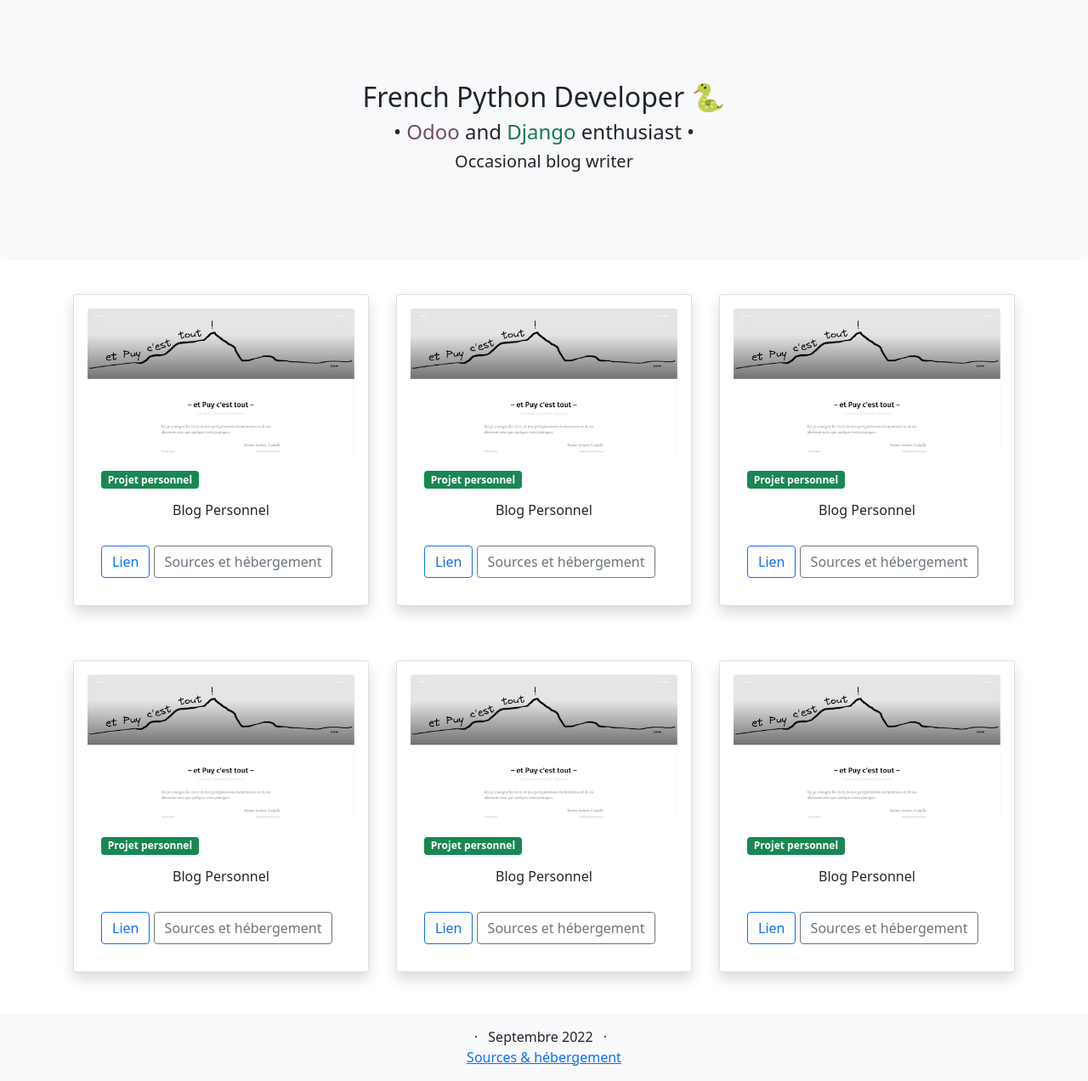
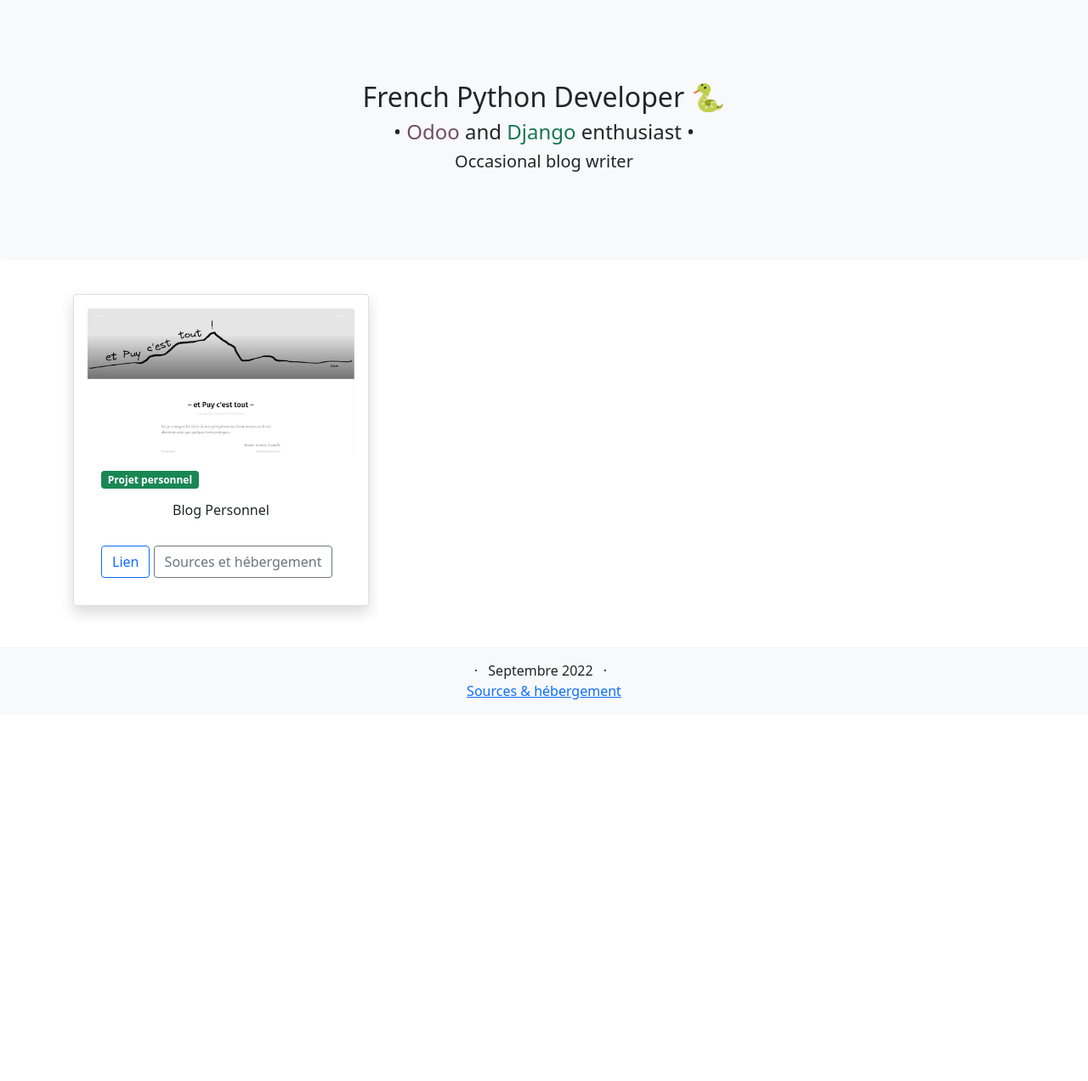
Before and after one commit to CamClrt/camclrt_flask_project, a Flask app: page / in a window 1280 px wide. Shown: the part 57-1329 px from the top of the page at 85% size. After the commit the page ends 880 px from the top, so only its background shows below. Run offline with Flask 2, Linux system fonts and the light colour scheme.

Commit message:
imp content to layout + index templates

```diff
--- a/main.py
+++ b/main.py
@@ -6,4 +6,13 @@
 
 @app.route("/")
 def index():
-    return render_template("index.html")
+    res = {
+        "img": "et_puy_c_est_tout.png",
+        "title": "Projet personnel",
+        "tag": "Blog Personnel",
+        "btn1_url": "https://www.et-puy-c-est-tout.fr",
+        "btn1_name": "Lien",
+        "btn2_url": "https://github.com/CamClrt/et-Puy-c-est-tout",
+        "btn2_name": "Sources et hébergement",
+    }
+    return render_template("index.html", res=res)
--- a/templates/index.html
+++ b/templates/index.html
@@ -18,84 +18,14 @@
 
             <div class="col-12 col-lg-4">
                 <div class="card mx-1 my-3 shadow p-3 mb-5 bg-white rounded">
-                    <img alt="illustration" class="card-img-top" src="static/img/et_puy_c_est_tout.png">
+                    <img alt="illustration" class="card-img-top" src="static/img/{{ res.img }}">
                     <div class="card-body">
-                        <span class="badge bg-success mb-3">Projet personnel</span>
-                        <h6 class="card-title text-center">Blog Personnel</h6><br>
-                        <a class="btn btn-outline-primary" href="https://www.et-puy-c-est-tout.fr"
-                           role="button" target="_blank">Lien</a>
-                        <a class="btn btn-outline-secondary" href="https://github.com/CamClrt/et-Puy-c-est-tout"
-                           role="button" target="_blank">Sources et hébergement</a>
-                    </div>
-                </div>
-            </div>
-
-            <div class="col-12 col-lg-4">
-                <div class="card mx-1 my-3 shadow p-3 mb-5 bg-white rounded">
-                    <img alt="illustration" class="card-img-top" src="static/img/et_puy_c_est_tout.png">
-                    <div class="card-body">
-                        <span class="badge bg-success mb-3">Projet personnel</span>
-                        <h6 class="card-title text-center">Blog Personnel</h6><br>
-                        <a class="btn btn-outline-primary" href="https://www.et-puy-c-est-tout.fr"
-                           role="button" target="_blank">Lien</a>
-                        <a class="btn btn-outline-secondary" href="https://github.com/CamClrt/et-Puy-c-est-tout"
-                           role="button" target="_blank">Sources et hébergement</a>
-                    </div>
-                </div>
-            </div>
-
-            <div class="col-12 col-lg-4">
-                <div class="card mx-1 my-3 shadow p-3 mb-5 bg-white rounded">
-                    <img alt="illustration" class="card-img-top" src="static/img/et_puy_c_est_tout.png">
-                    <div class="card-body">
-                        <span class="badge bg-success mb-3">Projet personnel</span>
-                        <h6 class="card-title text-center">Blog Personnel</h6><br>
-                        <a class="btn btn-outline-primary" href="https://www.et-puy-c-est-tout.fr"
-                           role="button" target="_blank">Lien</a>
-                        <a class="btn btn-outline-secondary" href="https://github.com/CamClrt/et-Puy-c-est-tout"
-                           role="button" target="_blank">Sources et hébergement</a>
-                    </div>
-                </div>
-            </div>
-
-            <div class="col-12 col-lg-4">
-                <div class="card mx-1 my-3 shadow p-3 mb-5 bg-white rounded">
-                    <img alt="illustration" class="card-img-top" src="static/img/et_puy_c_est_tout.png">
-                    <div class="card-body">
-                        <span class="badge bg-success mb-3">Projet personnel</span>
-                        <h6 class="card-title text-center">Blog Personnel</h6><br>
-                        <a class="btn btn-outline-primary" href="https://www.et-puy-c-est-tout.fr"
-                           role="button" target="_blank">Lien</a>
-                        <a class="btn btn-outline-secondary" href="https://github.com/CamClrt/et-Puy-c-est-tout"
-                           role="button" target="_blank">Sources et hébergement</a>
-                    </div>
-                </div>
-            </div>
-
-            <div class="col-12 col-lg-4">
-                <div class="card mx-1 my-3 shadow p-3 mb-5 bg-white rounded">
-                    <img alt="illustration" class="card-img-top" src="static/img/et_puy_c_est_tout.png">
-                    <div class="card-body">
-                        <span class="badge bg-success mb-3">Projet personnel</span>
-                        <h6 class="card-title text-center">Blog Personnel</h6><br>
-                        <a class="btn btn-outline-primary" href="https://www.et-puy-c-est-tout.fr"
-                           role="button" target="_blank">Lien</a>
-                        <a class="btn btn-outline-secondary" href="https://github.com/CamClrt/et-Puy-c-est-tout"
-                           role="button" target="_blank">Sources et hébergement</a>
-                    </div>
-                </div>
-            </div>
-
-            <div class="col-12 col-lg-4">
-                <div class="card mx-1 my-3 shadow p-3 mb-5 bg-white rounded">
-                    <img alt="illustration" class="card-img-top" src="static/img/et_puy_c_est_tout.png">
-                    <div class="card-body">
-                        <span class="badge bg-success mb-3">Projet personnel</span>
-                        <h6 class="card-title text-center">Blog Personnel</h6><br>
-                        <a class="btn btn-outline-primary" href="https://www.et-puy-c-est-tout.fr"
-                           role="button" target="_blank">Lien</a>
-                        <a class="btn btn-outline-secondary" href="https://github.com/CamClrt/et-Puy-c-est-tout"
-                           role="button" target="_blank">Sources et hébergement</a>
+                        <span class="badge bg-success mb-3">{{ res.title }}</span>
+                        <h6 class="card-title text-center">{{ res.tag }}</h6><br>
+                        <a class="btn btn-outline-primary" href="{{ res.btn1_url }}"
+                           role="button" target="_blank">{{ res.btn1_name }}</a>
+                        <a class="btn btn-outline-secondary" href="{{ res.btn2_url }}"
+                           role="button" target="_blank">{{ res.btn2_name }}</a>
                     </div>
                 </div>
             </div>
```
Also changed, not shown: static/style.css (added).
